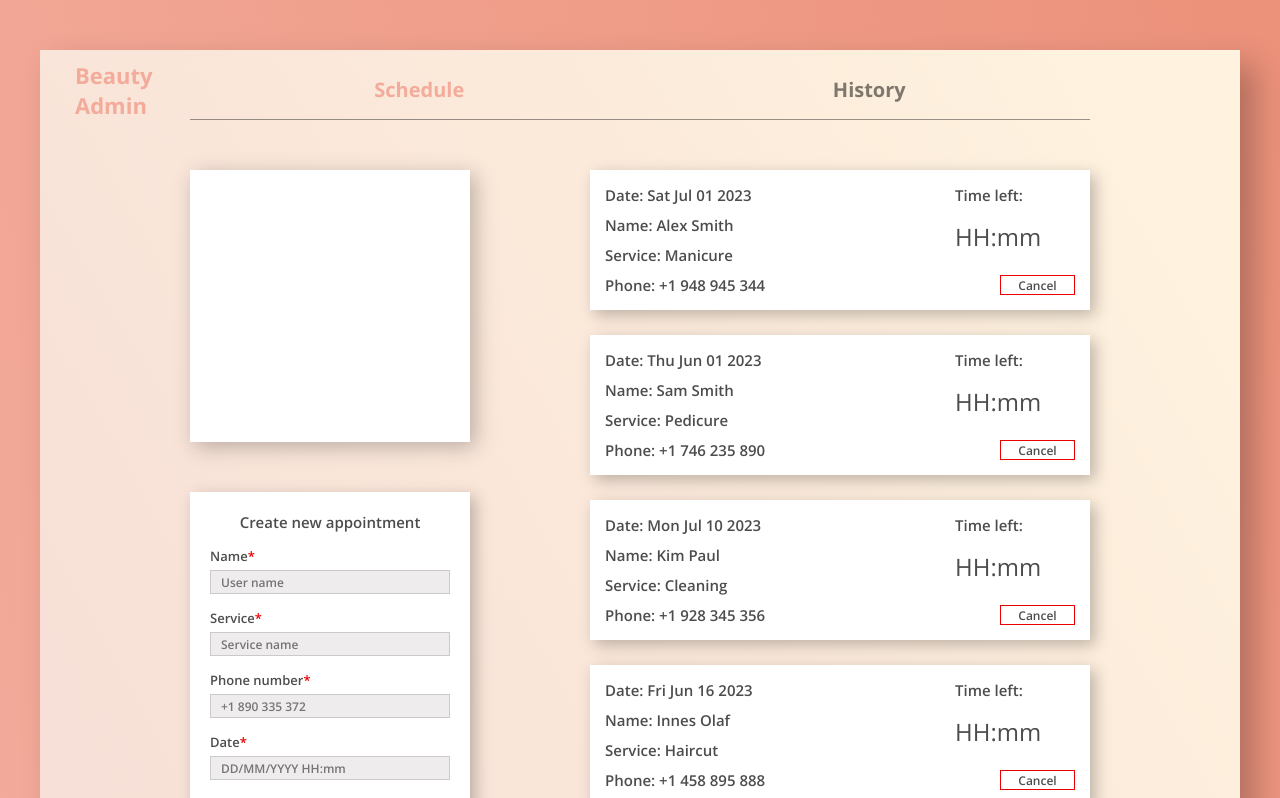
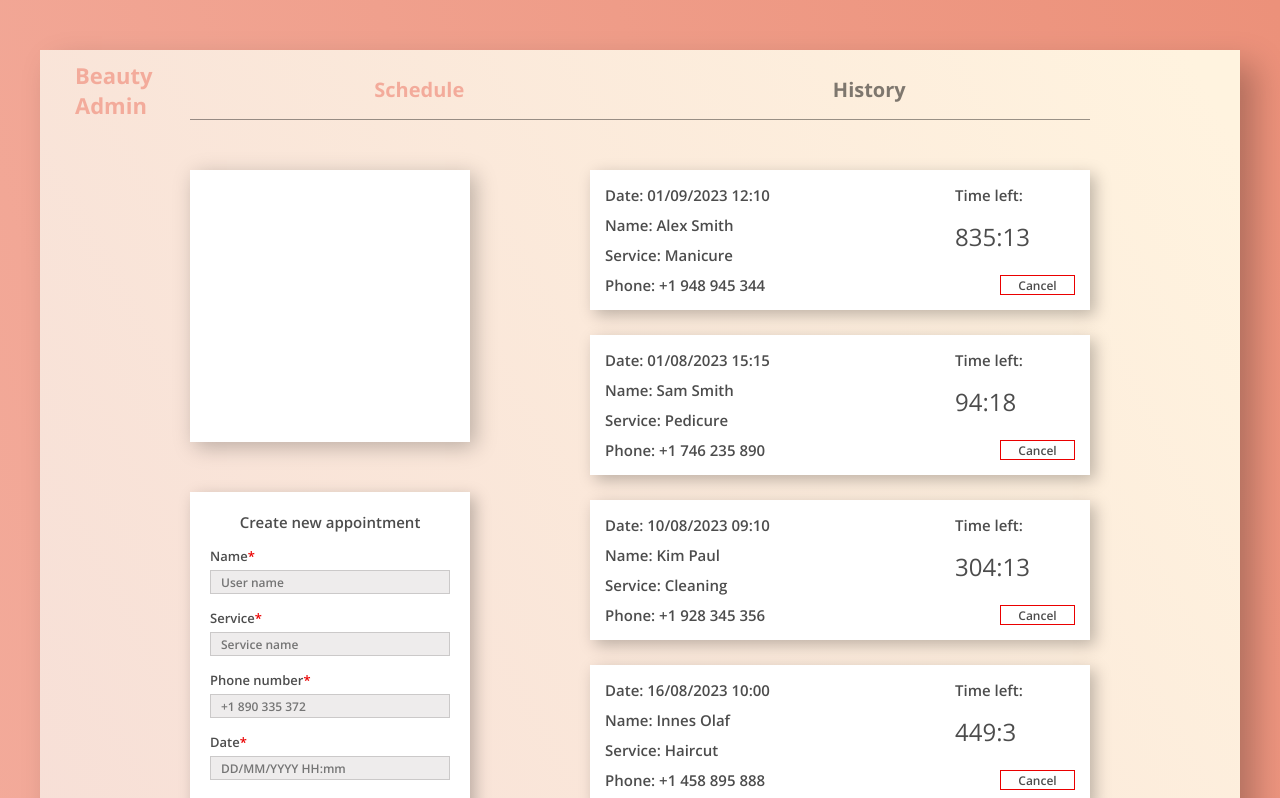
Before and after one commit to Bovonenko/appointments-project, a React (Create React App) app: page / in a window 1280 px wide. Shown: the top 798 px of the page. Built offline with nearby package versions, Linux system fonts and the light colour scheme; data requests are answered from the project's data file.

Commit message:
added dayjs lib

```diff
--- a/package.json
+++ b/package.json
@@ -10,6 +10,7 @@
 		"@types/node": "^16.18.25",
 		"@types/react": "^18.2.0",
 		"@types/react-dom": "^18.2.1",
+		"dayjs": "^1.11.9",
 		"react": "^18.2.0",
 		"react-dom": "^18.2.0",
 		"react-scripts": "5.0.1",
--- a/src/assets/db.json
+++ b/src/assets/db.json
@@ -2,7 +2,7 @@
 	"appointments": [
 		{
 			"id": 1,
-			"date": "2023-07-01T12:10",
+			"date": "2023-09-01T12:10",
 			"name": "Alex Smith",
 			"service": "Manicure",
 			"phone": "+1 948 945 344",
@@ -10,7 +10,7 @@
 		},
 		{
 			"id": 2,
-			"date": "2023-06-01T15:15",
+			"date": "2023-08-01T15:15",
 			"name": "Sam Smith",
 			"service": "Pedicure",
 			"phone": "+1 746 235 890",
@@ -18,7 +18,7 @@
 		},
 		{
 			"id": 3,
-			"date": "2023-07-02T09:00",
+			"date": "2023-08-02T09:00",
 			"name": "Alex Collson",
 			"service": "Manicure",
 			"phone": "+1 238 545 045",
@@ -26,7 +26,7 @@
 		},
 		{
 			"id": 4,
-			"date": "2023-07-10T09:10",
+			"date": "2023-08-10T09:10",
 			"name": "Kim Paul",
 			"service": "Cleaning",
 			"phone": "+1 928 345 356",
@@ -34,7 +34,7 @@
 		},
 		{
 			"id": 5,
-			"date": "2023-06-16T10:00",
+			"date": "2023-08-16T10:00",
 			"name": "Innes Olaf",
 			"service": "Haircut",
 			"phone": "+1 458 895 888",
@@ -50,7 +50,7 @@
 		},
 		{
 			"id": 7,
-			"date": "2023-07-10T13:00",
+			"date": "2023-08-10T13:00",
 			"name": "John Cena",
 			"service": "Beard",
 			"phone": "+1 333 835 438",
--- a/src/components/appointmentItem.tsx/AppointmentItem.tsx
+++ b/src/components/appointmentItem.tsx/AppointmentItem.tsx
@@ -1,4 +1,6 @@
+import { useEffect, useState } from "react";
 import { ActiveAppointment } from "../../shared/interfaces/appointment.interface";
+import dayjs from "dayjs";
 
 import "./appointmentItem.scss";
 
@@ -9,19 +11,39 @@
 	service,
 	date,
 }: ActiveAppointment) {
+	const [timeLeft, changeTimeLeft] = useState<string | null>(null);
+
+	useEffect(() => {
+		changeTimeLeft(
+			`${dayjs(date).diff(undefined, "h")}:${
+				dayjs(date).diff(undefined, "m") % 60
+			}`
+		);
+
+		const intervalId = setInterval(() => {
+			changeTimeLeft(
+				`${dayjs(date).diff(undefined, "h")}:${
+					dayjs(date).diff(undefined, "m") % 60
+				}`
+			);
+		}, 60000);
+		return () => {
+			clearInterval(intervalId);
+		};
+	}, [date]);
+
+	const formattedDate = dayjs(date).format("DD/MM/YYYY HH:mm");
 	return (
 		<div className="appointment">
 			<div className="appointment__info">
-				<span className="appointment__date">
-					Date: {new Date(date).toDateString()}
-				</span>
+				<span className="appointment__date">Date: {formattedDate}</span>
 				<span className="appointment__name">Name: {name}</span>
 				<span className="appointment__service">Service: {service}</span>
 				<span className="appointment__phone">Phone: {phone}</span>
 			</div>
 			<div className="appointment__time">
 				<span>Time left:</span>
-				<span className="appointment__timer">HH:mm</span>
+				<span className="appointment__timer">{timeLeft}</span>
 			</div>
 			<button className="appointment__cancel">Cancel</button>
 			{/* <div className="appointment__canceled">Canceled</div> */}
--- a/src/services/AppointmentService.ts
+++ b/src/services/AppointmentService.ts
@@ -1,3 +1,5 @@
+import dayjs from "dayjs";
+
 import { useHttp } from "../hooks/http.hook";
 import { hasRequiredFields } from "../utils/hasRequiredFields";
 
@@ -29,7 +31,12 @@
 	const getAllActiveAppointments = async () => {
 		const base = await getAllAppointments();
 		const transformed: ActiveAppointment[] = base
-			.filter((item) => !item.canceled)
+			.filter((item) => {
+				return (
+					!item.canceled &&
+					dayjs(item.date).diff(undefined, "minute") > 0
+				);
+			})
 			.map((item) => {
 				return {
 					id: item.id,
```
Also changed, not shown: 1 other file (tests, documents, lock files or other folders).
